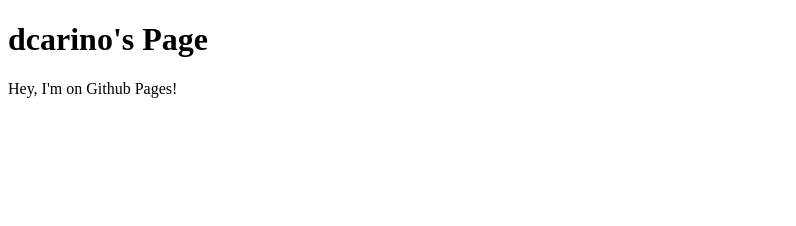
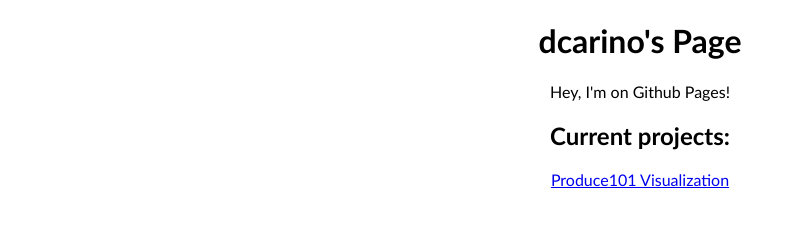
Before and after one commit to dcarino/dcarino.github.io, a plain HTML site: page index.html in a window 1280 px wide. Shown: the whole page, without its empty margins (0-796 px from the left). Drawn offline with Linux system fonts and the light colour scheme.

Commit message:
Added style and link to produce101 viz

```diff
--- a/index.html
+++ b/index.html
@@ -2,9 +2,12 @@
 <html>
 <head>
 	<meta charset="utf-8">
+	<link rel="stylesheet" href="style.css">
 </head>
 <body>
 	<h1>dcarino's Page</h1>
 	<p>Hey, I'm on Github Pages!</p>
+	<h2>Current projects:</h2>
+	<a href="https://dcarino.github.io/produce101-visualization">Produce101 Visualization</a>
 </body>
 </html>
--- /dev/null
+++ b/style.css
@@ -0,0 +1,4 @@
+body{
+	text-align: center;
+	font-family: "calibri";
+}
```
